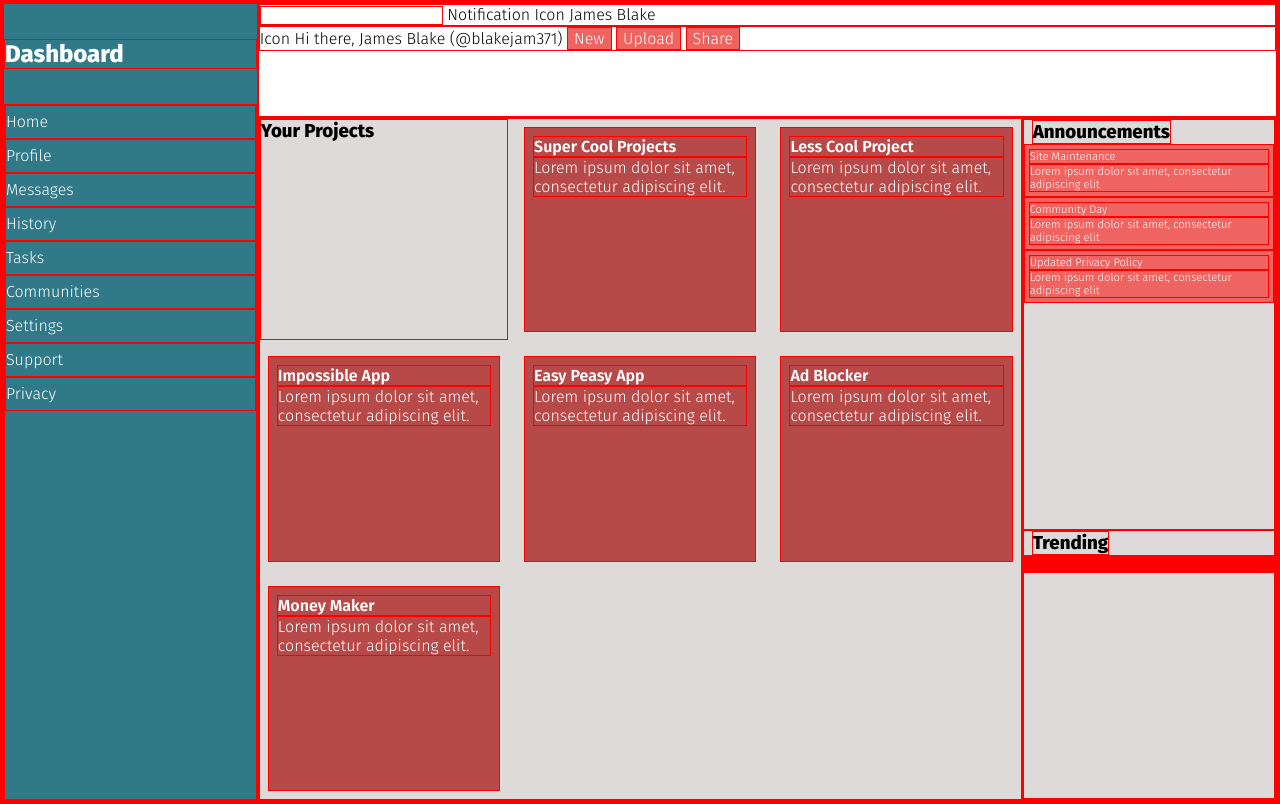
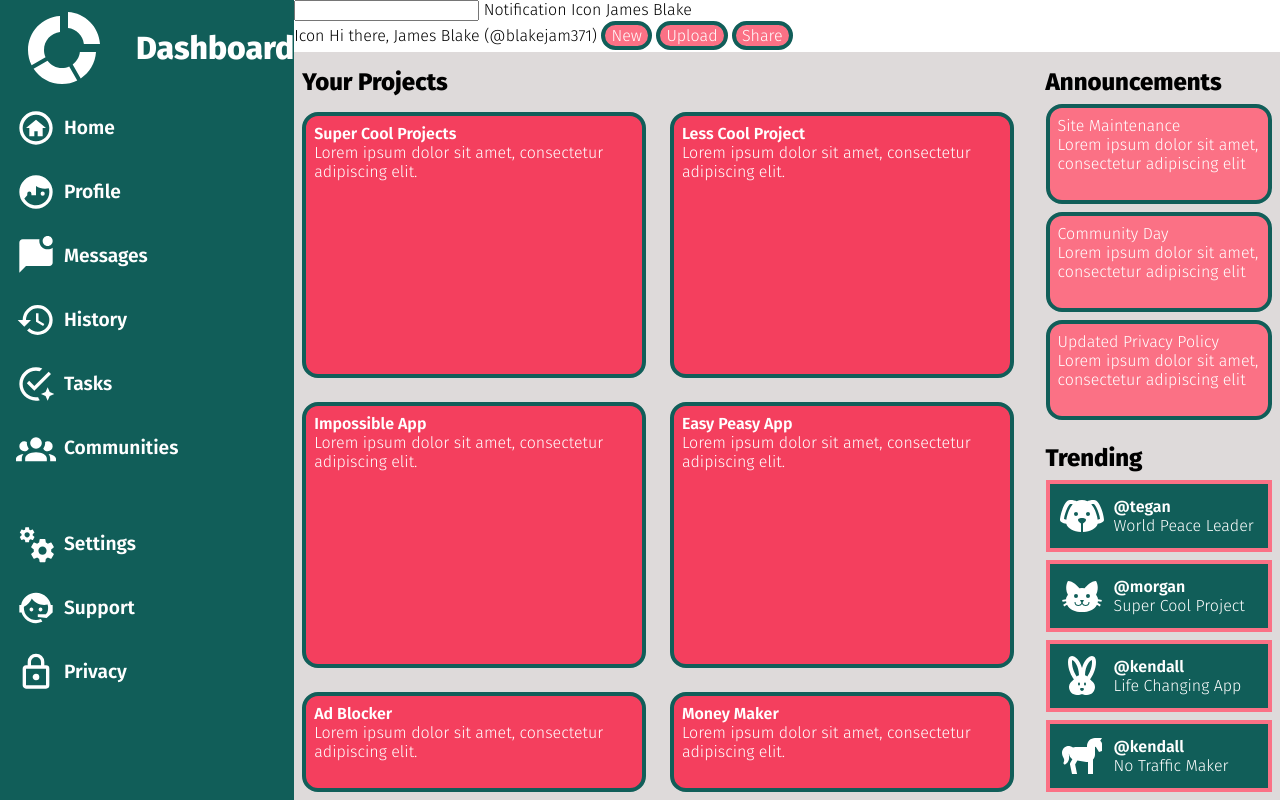
Before and after one commit to blakejam371/admin-dashboard, a plain HTML site: page index.html in a window 1280 px wide. Drawn offline with Linux system fonts and the light colour scheme.

Commit message:
Add logos. Fix CSS. Header to finish.

```diff
--- a/index.html
+++ b/index.html
@@ -9,20 +9,56 @@
 </head>
 <body>
   <div id="container">
-    <div id="sidebar">
+    <nav id="sidebar">
+      <div class="logo">
+        <img src="./images/chart-arc.svg" alt="Main logo">
         <h2 id="sidebar-header">Dashboard</h2>
-      <ul id="sidebar-items">
-        <li>Home</li>
-        <li>Profile</li>
-        <li>Messages</li>
-        <li>History</li>
-        <li>Tasks</li>
-        <li>Communities</li>
-        <li>Settings</li>
-        <li>Support</li>
-        <li>Privacy</li>
+      </div>
+      <div class="main-links">
+        <ul>
+          <li>
+            <img src="./images/home-circle-outline.svg" alt="Home">
+            <p>Home</p>
+          </li>
+          <li>
+            <img src="./images/face-man-profile.svg" alt="Profile">
+            <p>Profile</p>
+          </li>
+          <li>
+            <img src="./images/message-badge.svg" alt="Messages">
+            <p>Messages</p>
+          </li>
+          <li>
+            <img src="./images/history.svg" alt="History">
+            <p>History</p>
+          </li>
+          <li>
+            <img src="./images/checkbox-marked-circle-auto-outline.svg" alt="Tasks">
+            <p>Tasks</p>
+          </li>
+          <li>
+            <img src="./images/account-group.svg" alt="Communities">
+            <p>Communities</p>
+          </li>
         </ul>
       </div>
+      <div class="secondary-links">
+        <ul>
+          <li>
+            <img src="./images/cogs.svg" alt="Settings">
+            <p>Settings</p>
+          </li>
+          <li>
+            <img src="./images/face-agent.svg" alt="Support">
+            <p>Support</p>
+          </li>
+          <li>
+            <img src="./images/lock-outline.svg" alt="Privacy">
+            <p>Privacy</p>
+          </li>
+        </ul>
+      </div>
+    </nav>
     <div id="header">
       <div id="header-top">
         <input type="search" id="searchbar">
@@ -41,7 +77,7 @@
     </div>
     <div id="main-content">
       <div id="projects">
-          <h3 id="main-header">Your Projects</h3>
+        <h3 class="section-header">Your Projects</h3>
           <div class="project-items">
             <p class="title">Super Cool Projects</p>
             <p class="content">Lorem ipsum dolor sit amet, consectetur adipiscing elit.</p>
@@ -69,7 +105,7 @@
         </div>
         <div id="right-content">
           <div id="announcements">
-            <h3 id="section-header">Announcements</h3>
+            <h3 class="section-header">Announcements</h3>
             <div class="announcement-items">
               <p class="title">Site Maintenance</p>
               <p class="content">Lorem ipsum dolor sit amet, consectetur adipiscing elit</p>
@@ -84,19 +120,34 @@
             </div>
           </div>
           <div id="trending">
-            <h3 id="section-header">Trending</h3>
+            <h3 class="section-header">Trending</h3>
             <div class="trending-items">
-              <p class="title"></p>
-              <p class="content"></p>
+              <img src="./images/dog.svg" alt="Profile Picture">
+              <p>
+                <span class="title">@tegan</span>
+                <span class="content">World Peace Leader</span>
+              </p>
             </div>
             <div class="trending-items">
-              <p class="title"></p>
-              <p class="content"></p>
+              <img src="./images/cat.svg" alt="Profile Picture">
+              <p>
+                <span class="title">@morgan</span>
+                <span class="content">Super Cool Project</span>
+              </p>
             </div>
             <div class="trending-items">
-              <p class="title"></p>
-              <p class="content"></p>
+              <img src="./images/rabbit-variant.svg" alt="Profile Picture">
+              <p>
+                <span class="title">@kendall</span>
+                <span class="content">Life Changing App</span>
+              </p>
             </div>
+            <div class="trending-items">
+              <img src="./images/horse.svg" alt="Profile Picture">
+              <p>
+                <span class="title">@kendall</span>
+                <span class="content">No Traffic Maker</span>
+              </p>
             </div>
         </div>
       </div>
--- a/styles.css
+++ b/styles.css
@@ -4,11 +4,9 @@
 /* Global reset and variables */
 * {
   box-sizing: border-box;
-  border: solid 0.5px red;
   margin: 0;
 }
 
-/* Root variables */
 :root {
   --ff: 'Fira Sans', sans-serif;
   --fw-n: 300;
@@ -19,17 +17,17 @@
   --fs-3: 3.5rem;
   --fs-4: 2rem;
   --fs-5: 1.5rem;
+  --fs-6: 1.2rem;
   --fs-p: 1rem;
-  --fs-s: 0.7rem;
-  --primary-clr: #307989;
-  --secondary-clr: #548CA8;
-  --secondary-clr-light: #6fb9df;
-  --accent-clr: #EF6461;
-  --accent-clr-dark:#b74a48;
+  --fs-s: 0.8rem;
+  --primary-clr: #115e59;
+  --secondary-clr: #34d399;
+  --secondary-clr-light: #a7f3d0;
+  --accent-clr: #fb7185;
+  --accent-clr-dark:#f43f5e;
   --opaque-background: rgba(123, 107, 107, 0.25);
 }
 
-/* Body styles */
 body {
   font-family: var(--ff);
 }
@@ -37,10 +35,12 @@ body {
 ul {
   list-style: none;
   padding: 0;
-  line-height: 2rem;
+  line-height: 4rem;
+  font-weight: var(--fw-m);
+  font-size: var(--fs-6);
+  margin-left: 1rem;
 }
 
-/* Container styles */
 #container {
   display: grid;
   grid-template-columns: 1fr 4fr;
@@ -48,54 +48,80 @@ ul {
   height: 100vh;
 }
 
-/* Sidebar styles */
 #sidebar {
   background-color: var(--primary-clr);
   color: white;
   display: grid;
   grid-template-columns: repeat(1fr);
-  grid-template-rows: 1fr 7fr;
+  grid-template-rows: 1fr 3fr 6fr;
   grid-row: span 2;
+}
+
+#sidebar img {
+  filter: brightness(0) invert(1);
+  height: 2.5rem;
+  margin-right: 0.5rem;
+  align-self: center;
+}
+
+#sidebar ul li {
+  display: flex;
+}
+
+.logo {
+  display: flex;
+}
+
+#sidebar .logo img {
+  height: 6rem;
+  margin-left: 1rem;
 }
 
 #sidebar-header {
   align-self: center;
+  font-size: var(--fs-4);
+  margin-left: 1rem;
 }
 
-/* Header styles */
+.main-links {
+  margin-bottom: 2rem;
+}
+
 #header {
   grid-row: span 1;
   grid-column: span 1;
 }
 
-/* Main content styles */
 #main-content {
   background-color: var(--opaque-background);
   display: grid;
   grid-template-columns: 3fr 1fr;
+  gap: 1rem;
 }
 
-/* Projects styles */
 #projects {
   display: grid;
+  grid-template-rows: auto 1fr 1fr;
   gap: 0.5rem;
-  grid-template-columns: repeat(auto-fit, minmax(200px, 1fr));
+  grid-template-columns: repeat(auto-fit, minmax(300px, 1fr));
 }
 
-/* Section header styles */
-#section-header {
-  grid-column: span 2;
+.section-header {
+  grid-column: 1 / -1;
   justify-self: left;
   margin-left: 0.5rem;
+  font-size: var(--fs-5);
+  margin-top: 1rem;
 }
 
-/* Project items styles */
 .project-items {
   background-color: var(--accent-clr-dark);
   color: white;
   min-height: 100px;
   padding: 0.5rem;
   margin: 0.5rem;
+  border-radius: 1rem;
+  border: 4px solid var(--primary-clr);
 }
 
 .project-items p {
@@ -109,30 +135,60 @@ ul {
   font-weight: var(--fw-m);
 }
 
-/* Button styles */
 button {
   font-family: var(--ff);
   background-color: var(--accent-clr);
   color: white;
   font-size: var(--fs-p);
+  border-radius: 1rem;
+  border: 4px solid var(--primary-clr);
 }
 
-/* Right content styles */
 #right-content {
   display: grid;
-  grid-template-rows: repeat(1fr);
+  grid-template-rows: repeat(auto-fill, 1fr);
 }
 
-/* Announcement items styles */
 .announcement-items {
   background-color: var(--accent-clr);
   color: white;
-  padding: 0.25rem;
+  border: 4px solid var(--primary-clr);
+  min-height: 100px;
+  padding: 0.5rem;
+  margin: 0.5rem;
+  border-radius: 1rem;
 }
 
 .announcement-items .title,
 .announcement-items p {
-  font-size: var(--fs-s);
+  font-size: var(--fs-p);
   text-align: left;
   font-weight: var(--fw-n);
 }
+
+.trending-items {
+  display: flex;
+  align-items: center;
+  margin: 0.5rem;
+  background-color: var(--primary-clr);
+  color: white;
+  border: 4px solid var(--accent-clr);
+}
+
+.trending-items p {
+  margin: 0;
+  display: flex;
+  flex-direction: column;
+  justify-content: center;
+  align-content: center;
+}
+
+.trending-items .title {
+  font-weight: var(--fw-m);
+}
+
+.trending-items img {
+  height: 3rem;
+  filter: brightness(0) invert(1);
+  margin: 0.5rem;
+}
```
Also changed, not shown: images/account-group.svg (added), images/cat.svg (added), images/chart-arc.svg (added), images/checkbox-marked-circle-auto-outline.svg (added), images/cogs.svg (added), images/dog.svg (added), images/face-agent.svg (added), images/face-man-profile.svg (added), images/history.svg (added), images/home-circle-outline.svg (added), images/horse.svg (added), images/lock-outline.svg (added), images/message-badge.svg (added), images/rabbit-variant.svg (added). Lines whose indentation alone changed are shown as unchanged.
